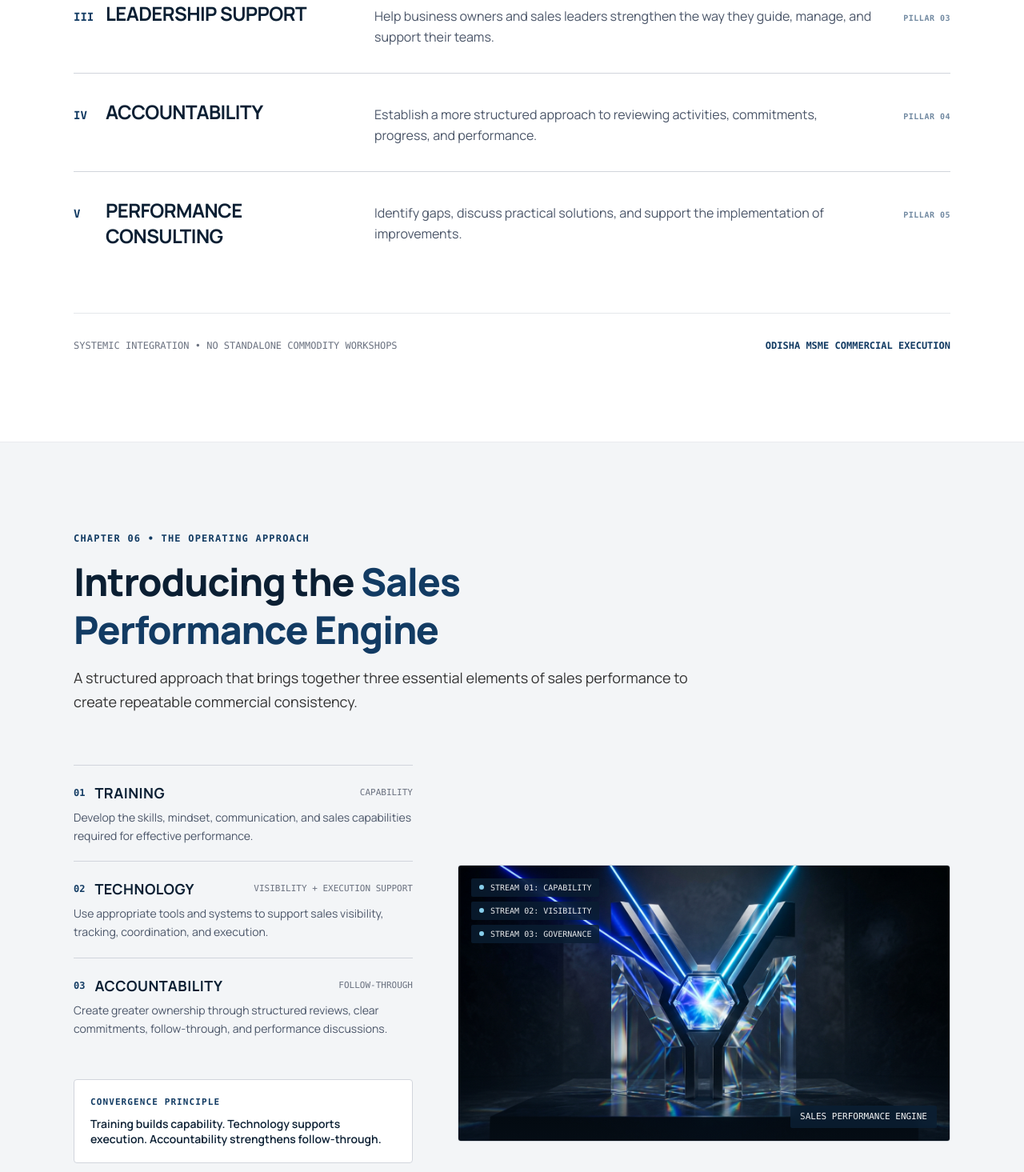
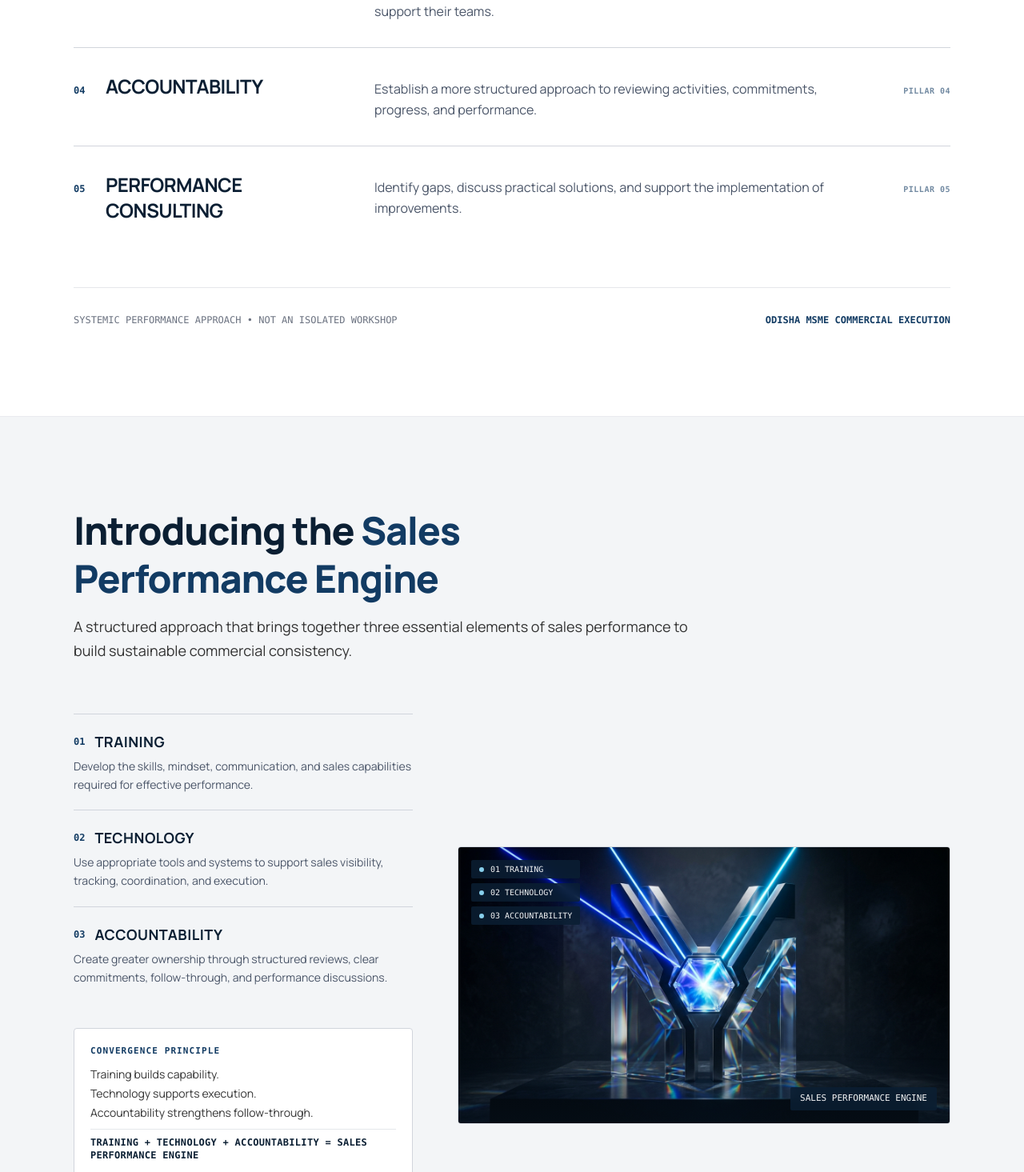
Before and after one commit to Bedant1424/virtual-state-head, a React (Vite) app: page / in a window 1280 px wide. Shown: the part 4885-6350 px from the top of the page at 80% size. Built offline with nearby package versions, Linux system fonts and the light colour scheme.

Commit message:
feat(vsh): rebuild value and performance engine sections

```diff
--- a/src/sections/Chapters/Chapter05WhatYouGet.tsx
+++ b/src/sections/Chapters/Chapter05WhatYouGet.tsx
@@ -4,14 +4,13 @@ import { siteContent } from '@/data/siteContent';
 
 /**
  * CHAPTER 05 — WHAT YOUR BUSINESS GETS
- * Editorial Strategic Authority
+ * Editorial Strategic Authority: Whitespace / Typographic Architecture
  *
- * Five structured value areas (I to V) presented with hairline dividers.
- * Direct editorial typography on open canvas. Zero cards, zero icons in boxes.
+ * Five structured value areas presented with clean hairline dividers on an expansive white canvas.
+ * Pure editorial typography. Zero cards, zero icons in boxes, zero SaaS matrices.
  */
 export const Chapter05WhatYouGet: React.FC = () => {
   const { valueAreas } = siteContent.benefits;
-  const romanNumerals = ['I', 'II', 'III', 'IV', 'V'];
 
   return (
     <section
@@ -20,11 +19,6 @@ export const Chapter05WhatYouGet: React.FC = () => {
       className="py-16 sm:py-24 lg:py-28 bg-white border-b border-gray-200/80 overflow-hidden"
     >
       <Container size="default">
-        {/* Chapter Micro-Index */}
-        <div className="text-xs font-mono font-semibold uppercase tracking-widest text-[#123B63] mb-4">
-          CHAPTER 05 • FIVE STRUCTURED VALUE AREAS
-        </div>
-
         {/* Section Headline */}
         <div className="max-w-3xl mb-12 sm:mb-16">
           <h2
@@ -37,21 +31,21 @@ export const Chapter05WhatYouGet: React.FC = () => {
             </span>
           </h2>
           <p className="text-base sm:text-lg text-[#333333] font-sans leading-relaxed">
-            Virtual State Head addresses the broader sales performance system, aligning strategy, capability, leadership, execution, and accountability into a single operational rhythm.
+            Virtual State Head addresses the broader sales performance system, aligning strategy, capability, leadership, execution, and accountability into a consistent operational discipline.
           </p>
         </div>
 
-        {/* Five Value Areas: Editorial Linear Register with Hairline Separators */}
+        {/* Five Value Areas: Architectural Horizontal Bands with Hairline Separators */}
         <div className="border-t border-gray-300 divide-y divide-gray-300">
-          {valueAreas.map((area, index) => (
+          {valueAreas.map((area) => (
             <div
               key={area.id}
-              className="py-6 sm:py-8 grid grid-cols-1 lg:grid-cols-12 gap-4 lg:gap-8 items-baseline"
+              className="py-6 sm:py-8 grid grid-cols-1 lg:grid-cols-12 gap-3 lg:gap-8 items-baseline"
             >
-              {/* Roman Numeral & Title (4 cols) */}
+              {/* Monospace Numeral & Title (4 cols) */}
               <div className="lg:col-span-4 flex items-baseline gap-4">
-                <span className="text-sm font-mono font-bold text-[#123B63] w-6 shrink-0">
-                  {romanNumerals[index]}
+                <span className="text-xs font-mono font-bold text-[#123B63] w-6 shrink-0">
+                  {area.number}
                 </span>
                 <h3 className="text-xl sm:text-2xl font-bold text-[#0B1F33] font-sans tracking-tight">
                   {area.title}
@@ -77,7 +71,7 @@ export const Chapter05WhatYouGet: React.FC = () => {
 
         {/* Authority Editorial Footnote */}
         <div className="mt-12 pt-8 border-t border-gray-200 flex flex-col sm:flex-row items-baseline justify-between gap-4 text-xs font-mono text-[#6B7280]">
-          <div>SYSTEMIC INTEGRATION • NO STANDALONE COMMODITY WORKSHOPS</div>
+          <div>SYSTEMIC PERFORMANCE APPROACH • NOT AN ISOLATED WORKSHOP</div>
           <div className="text-[#123B63] font-semibold">ODISHA MSME COMMERCIAL EXECUTION</div>
         </div>
       </Container>
--- a/src/sections/Chapters/Chapter06Engine.tsx
+++ b/src/sections/Chapters/Chapter06Engine.tsx
@@ -11,12 +11,12 @@ export interface Chapter06EngineProps {
 
 /**
  * CHAPTER 06 — SALES PERFORMANCE ENGINE
- * Editorial Strategic Authority
+ * Editorial Strategic Authority: Cinematic Artwork / Abstract Synthesis
  *
- * Three core pillars: Training + Technology + Accountability.
- * Right: Optical prism visual with 3 converging streams.
+ * Three core elements: TRAINING + TECHNOLOGY + ACCOUNTABILITY.
+ * Right: Optical prism visual with 3 converging elements.
  * Left: Clean editorial presentation. Zero UI tabs or control buttons.
- * Height clamped to min(900px, calc(100svh - 68px)) on desktop.
+ * Climax: TRAINING + TECHNOLOGY + ACCOUNTABILITY = SALES PERFORMANCE ENGINE
  */
 export const Chapter06Engine: React.FC<Chapter06EngineProps> = ({ onCtaClick }) => {
   const { pillars } = siteContent.engine;
@@ -28,11 +28,6 @@ export const Chapter06Engine: React.FC<Chapter06EngineProps> = ({ onCtaClick })
       className="py-16 sm:py-24 lg:py-28 bg-[#F3F5F7] border-b border-gray-200/80 overflow-hidden"
     >
       <Container size="default">
-        {/* Chapter Micro-Index */}
-        <div className="text-xs font-mono font-semibold uppercase tracking-widest text-[#123B63] mb-4">
-          CHAPTER 06 • THE OPERATING APPROACH
-        </div>
-
         {/* Section Headline */}
         <div className="max-w-3xl mb-12 sm:mb-16">
           <h2
@@ -45,11 +40,11 @@ export const Chapter06Engine: React.FC<Chapter06EngineProps> = ({ onCtaClick })
             </span>
           </h2>
           <p className="text-base sm:text-lg text-[#333333] font-sans leading-relaxed">
-            A structured approach that brings together three essential elements of sales performance to create repeatable commercial consistency.
+            A structured approach that brings together three essential elements of sales performance to build sustainable commercial consistency.
           </p>
         </div>
 
-        {/* 2-Column Split: Editorial Pillars Left (48%), Optical Prism Visual Right (52%) */}
+        {/* 2-Column Split: Editorial Pillars Left (42%), Optical Prism Visual Right (58%) */}
         <div className="grid grid-cols-1 lg:grid-cols-12 gap-10 lg:gap-14 items-center">
           {/* Left Column (5 cols): Three Clear Pillars + Climax Formula (No Tab Buttons) */}
           <div className="lg:col-span-5 space-y-6 sm:space-y-8">
@@ -63,9 +58,6 @@ export const Chapter06Engine: React.FC<Chapter06EngineProps> = ({ onCtaClick })
                     <h3 className="text-lg font-bold text-[#0B1F33] font-sans uppercase tracking-wide">
                       {pillar.title}
                     </h3>
-                    <span className="text-[11px] font-mono font-medium text-[#6B7280] ml-auto uppercase">
-                      {pillar.coreConcept}
-                    </span>
                   </div>
                   <p className="text-xs sm:text-sm text-[#4A5568] font-sans leading-relaxed">
                     {pillar.description}
@@ -74,14 +66,19 @@ export const Chapter06Engine: React.FC<Chapter06EngineProps> = ({ onCtaClick })
               ))}
             </div>
 
-            {/* Convergence Formula Box (No Card Cage, Clean Border Rule) */}
-            <div className="bg-white p-5 rounded-[4px] border border-gray-300 space-y-2">
+            {/* Convergence Formula Lockup */}
+            <div className="bg-white p-5 rounded-[4px] border border-gray-300 space-y-2.5">
               <div className="text-[11px] font-mono font-semibold uppercase tracking-widest text-[#123B63]">
                 CONVERGENCE PRINCIPLE
               </div>
-              <p className="text-sm font-semibold text-[#0B1F33] leading-snug">
-                Training builds capability. Technology supports execution. Accountability strengthens follow-through.
-              </p>
+              <div className="space-y-1 text-xs sm:text-sm text-[#333333] font-sans">
+                <p>Training builds capability.</p>
+                <p>Technology supports execution.</p>
+                <p>Accountability strengthens follow-through.</p>
+              </div>
+              <div className="pt-2 border-t border-gray-200 text-xs font-mono font-bold text-[#0B1F33] tracking-wide">
+                TRAINING + TECHNOLOGY + ACCOUNTABILITY = SALES PERFORMANCE ENGINE
+              </div>
             </div>
 
             {/* CTA 3 Placement */}
@@ -90,7 +87,7 @@ export const Chapter06Engine: React.FC<Chapter06EngineProps> = ({ onCtaClick })
                 variant="primary"
                 size="lg"
                 onClick={onCtaClick}
-                className="w-full sm:w-auto bg-[#123B63] text-white hover:bg-[#0B1F33] transition-colors font-bold px-8 py-4 rounded-[4px] shadow-none flex items-center justify-center gap-3 cursor-pointer"
+                className="w-full sm:w-auto bg-[#123B63] text-white hover:bg-[#0B1F33] transition-colors font-bold px-8 py-4 rounded-[4px] shadow-none flex items-center justify-center gap-3 cursor-pointer whitespace-nowrap"
               >
                 <span>Book Your Sales Strategy Call</span>
                 <ArrowRight className="w-4 h-4 text-[#87CEEB]" />
@@ -103,7 +100,7 @@ export const Chapter06Engine: React.FC<Chapter06EngineProps> = ({ onCtaClick })
             <div className="relative aspect-[16/9] w-full rounded-[4px] overflow-hidden border border-gray-300 shadow-none bg-white">
               <img
                 src={vshImages.engine}
-                alt="Optical glass prism refracting 3 light streams: Training, Technology, and Accountability"
+                alt="Optical crystal prism refracting three essential light streams: Training, Technology, and Accountability"
                 width={1200}
                 height={675}
                 className="w-full h-full object-cover object-center filter saturate-[1.05]"
@@ -112,19 +109,19 @@ export const Chapter06Engine: React.FC<Chapter06EngineProps> = ({ onCtaClick })
               {/* Cinematic Vignette */}
               <div className="absolute inset-0 bg-gradient-to-t from-[#0B1F33]/40 via-transparent to-transparent pointer-events-none" />
 
-              {/* Three Stream Flow Markers */}
+              {/* Three Stream Flow Markers (Strictly Named Elements) */}
               <div className="absolute top-4 left-4 flex flex-col gap-1.5">
-                <span className="inline-flex items-center gap-2 px-2.5 py-1 rounded-[2px] bg-[#0B1F33]/80 backdrop-blur-xs text-[10px] font-mono text-white/90">
+                <span className="inline-flex items-center gap-2 px-2.5 py-1 rounded-[2px] bg-[#0B1F33]/85 backdrop-blur-xs text-[10px] font-mono text-white/95">
                   <span className="w-1.5 h-1.5 rounded-full bg-[#87CEEB]" />
-                  STREAM 01: CAPABILITY
+                  01 TRAINING
                 </span>
-                <span className="inline-flex items-center gap-2 px-2.5 py-1 rounded-[2px] bg-[#0B1F33]/80 backdrop-blur-xs text-[10px] font-mono text-white/90">
+                <span className="inline-flex items-center gap-2 px-2.5 py-1 rounded-[2px] bg-[#0B1F33]/85 backdrop-blur-xs text-[10px] font-mono text-white/95">
                   <span className="w-1.5 h-1.5 rounded-full bg-[#87CEEB]" />
-                  STREAM 02: VISIBILITY
+                  02 TECHNOLOGY
                 </span>
-                <span className="inline-flex items-center gap-2 px-2.5 py-1 rounded-[2px] bg-[#0B1F33]/80 backdrop-blur-xs text-[10px] font-mono text-white/90">
+                <span className="inline-flex items-center gap-2 px-2.5 py-1 rounded-[2px] bg-[#0B1F33]/85 backdrop-blur-xs text-[10px] font-mono text-white/95">
                   <span className="w-1.5 h-1.5 rounded-full bg-[#87CEEB]" />
-                  STREAM 03: GOVERNANCE
+                  03 ACCOUNTABILITY
                 </span>
               </div>
 
```
Also changed, not shown: 1 other file (tests, documents, lock files or other folders).
